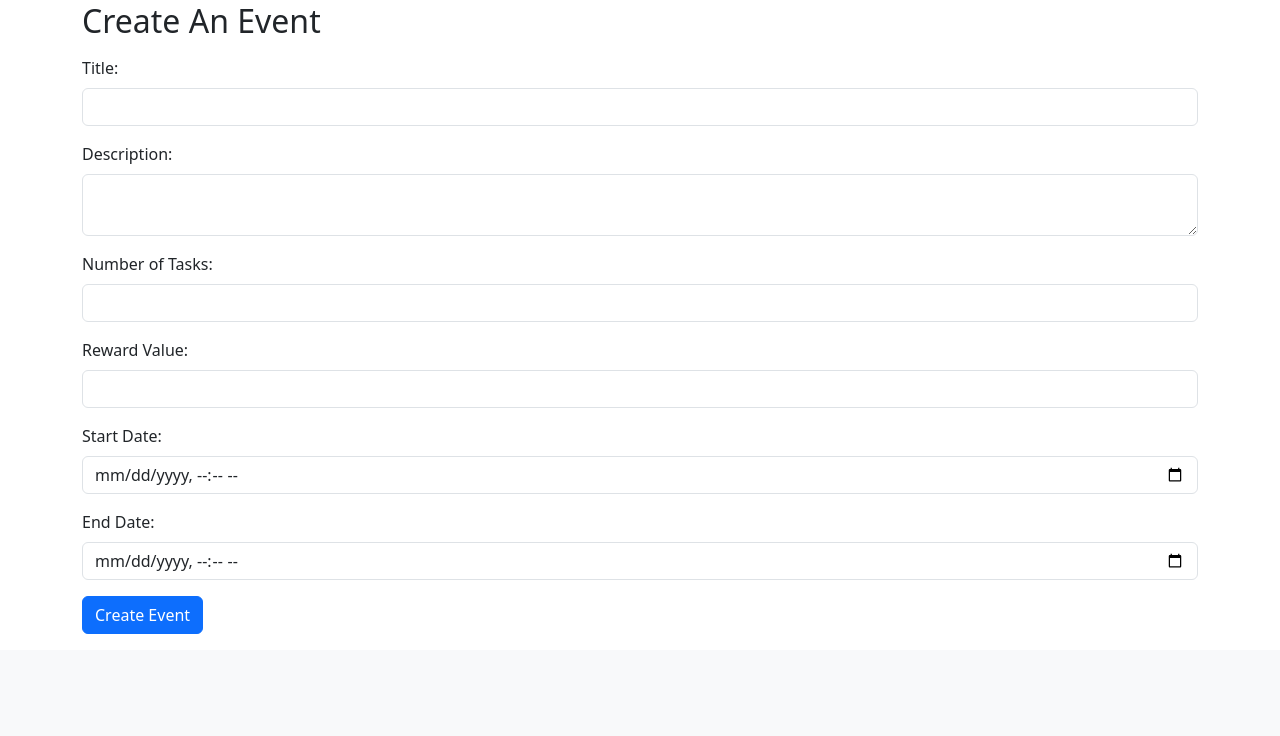
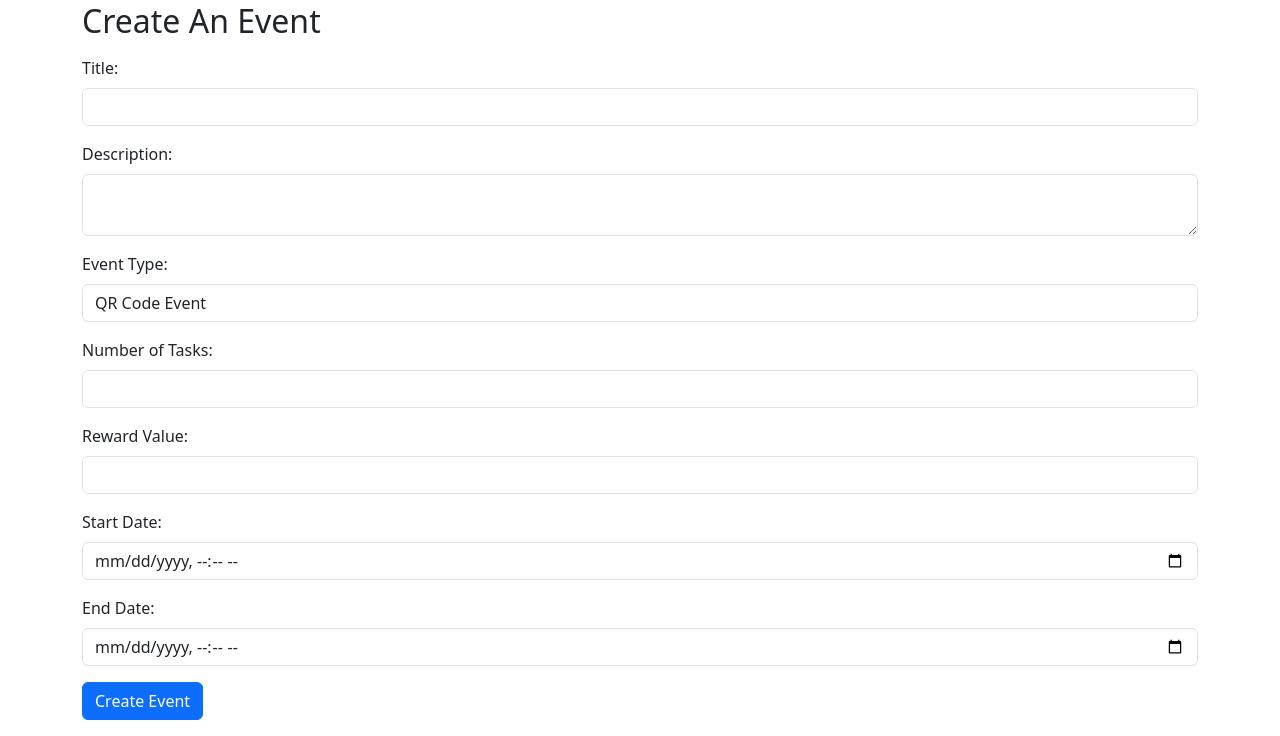
Before and after one commit to annabelle-josie/group-software-project, a Django app: page /events in a window 1280 px wide. Shown: the part 841-1577 px from the top of the page. Before the commit the page ends 1475 px from the top, so only its background shows below. Run offline with Django 5.2, Linux system fonts and the light colour scheme; a user stored in the database is signed in; data comes from the database, SQL or seed files in the repository; both versions use the stored data as it was after the commit.

Commit message:
Fixed events not incrementing and added QR code event completion
Fixed events not incrementing and added QR code event completion

```diff
--- a/event_management/models.py
+++ b/event_management/models.py
@@ -14,6 +14,7 @@ class Events(models.Model):
     startDate = models.DateTimeField()
     endDate = models.DateTimeField()
     eventQR = models.CharField(max_length=100, default=None, null=True)
+    isQR = models.BooleanField(default=False)
     eventMaster = models.ForeignKey("user_management.CustomUser", on_delete=models.CASCADE)
 
     class Meta:
--- a/main/templates/events.html
+++ b/main/templates/events.html
@@ -45,10 +45,19 @@
                                 </span>
                             </p>
 
-                            <button class="btn btn-primary" onclick="incrementProgress({{ event.eventId }})"
-                                    {% if event.participant.status == "complete" or event.progress == event.noOfTasks %}style="display:none;"{% endif %}>
-                                Increase Progress
+                            {% if event.isQR %}
+                                <div id="reader-{{ event.eventId }}" class="qr-scanner-container">
+                                    <button class="btn btn-primary" onclick="startScanner({{ event.eventId }})">
+                                        Scan QR Code
                                     </button>
+                                    <div id="reader-{{ event.eventId }}-reader" style="width: 100%; height: 300px;"></div>
+                                </div>
+                            {% else %}
+                                <button class="btn btn-primary" id="increment-{{ event.eventId }}" onclick="incrementProgress({{ event.eventId }})">
+                                    Increment Progress
+                                </button>
+                            {% endif %}
+
                         </div>
                     </div>
                 </div>
@@ -74,8 +83,16 @@
             </div>
 
             <div class="mb-3">
+                <label for="qrCode" class="form-label">Event Type:</label>
+                <select name="qrCode" id="qrCode" class="form-control" required onchange="toggleTaskInput(this)">
+                    <option value="qr">QR Code Event</option>
+                    <option value="non-qr">Non-QR Event</option>
+                </select>
+            </div>
+
+            <div class="mb-3">
                 <label for="noOfTasks" class="form-label">Number of Tasks:</label>
-                <input type="number" name="noOfTasks" class="form-control" required>
+                <input type="number" name="noOfTasks" id="noOfTasks" class="form-control" required>
             </div>
 
             <div class="mb-3">
@@ -98,38 +115,101 @@
     {% endif %}
 </div>
 
+<script src="https://unpkg.com/html5-qrcode"></script>
+
 <script>
+    function toggleTaskInput(selectElement) {
+        const noOfTasksInput = document.getElementById('noOfTasks');
+        if (selectElement.value === 'qr') {
+            noOfTasksInput.value = 1;  // Automatically set number of tasks to 1 for QR Code events
+            noOfTasksInput.setAttribute('readonly', 'readonly');  // Disable input
+        } else {
+            noOfTasksInput.removeAttribute('readonly');  // Enable input for non-QR events
+        }
+    }
+
+    function startScanner(eventId) {
+        // Initially hide the button and reader if completed
+        const statusElement = document.getElementById(`status-${eventId}`);
+        if (statusElement && statusElement.innerText === "Completed") {
+            document.querySelector(`#reader-${eventId}`).style.display = "none";
+            const incrementButton = document.querySelector(`#increment-${eventId}`);
+            if (incrementButton) incrementButton.style.display = "none";
+        } else {
+            document.querySelector(`#reader-${eventId} button`).style.display = "none";
+            document.querySelector(`#reader-${eventId}-reader`).style.display = "block";
+
+            var html5QrcodeScanner = new Html5QrcodeScanner(
+                `reader-${eventId}-reader`, { fps: 10, qrbox: 200 });
+
+            html5QrcodeScanner.render(function(decodedText, decodedResult) {
+                console.log(`Scan result: ${decodedText}`, decodedResult);
+                fetch(`/increment_progress/${eventId}/`, {
+                    method: "POST",
+                    headers: {
+                        "X-CSRFToken": "{{ csrf_token }}",
+                        "Content-Type": "application/json"
+                    },
+                    body: JSON.stringify({ qrCode: decodedText })
+                })
+                .then(response => response.json())
+                .then(data => {
+                    if (data.status === "complete") {
+                        const statusElement = document.getElementById(`status-${eventId}`);
+                        statusElement.innerText = "Completed";
+                        statusElement.classList.remove("bg-warning");
+                        statusElement.classList.add("bg-success");
+
+                        document.querySelector(`#reader-${eventId}`).style.display = "none";
+                        const incrementButton = document.querySelector(`#increment-${eventId}`);
+                        if (incrementButton) {
+                            incrementButton.style.display = "none";
+                        }
+                    }
+
+                    const progressElement = document.getElementById(`progress-${eventId}`);
+                    progressElement.innerText = `${data.progress}/${data.totalTasks}`;
+                })
+                .catch(err => {
+                    alert("There was an issue updating the progress.");
+                    console.error(err);
+                });
+            });
+        }
+    }
+
     function incrementProgress(eventId) {
         fetch(`/increment_progress/${eventId}/`, {
             method: "POST",
             headers: {
                 "X-CSRFToken": "{{ csrf_token }}",
                 "Content-Type": "application/json"
-        }
+            },
+            body: JSON.stringify({ qrCode: null })
         })
         .then(response => response.json())
         .then(data => {
-        if (data.error) {
-            alert("Error: " + data.error);
-        } else {
-            const progressElement = document.getElementById(`progress-${eventId}`);
-            progressElement.innerText = `${data.progress}/${data.totalTasks}`;
-
-            let statusElement = document.getElementById(`status-${eventId}`);
             if (data.status === "complete") {
+                const statusElement = document.getElementById(`status-${eventId}`);
                 statusElement.innerText = "Completed";
                 statusElement.classList.remove("bg-warning");
                 statusElement.classList.add("bg-success");
-                document.querySelector(`button[onclick="incrementProgress(${eventId})"]`).disabled = true;
-                location.reload();
+
+                document.querySelector(`#reader-${eventId}`).style.display = "none";
+                const incrementButton = document.querySelector(`#increment-${eventId}`);
+                if (incrementButton) {
+                    incrementButton.style.display = "none";
                 }
             }
+
+            const progressElement = document.getElementById(`progress-${eventId}`);
+            progressElement.innerText = `${data.progress}/${data.totalTasks}`;
         })
         .catch(err => {
-        alert("There was an issue updating the progress.");
+            alert("There was an issue incrementing the progress.");
             console.error(err);
         });
     }
+
 </script>
-
 {% endblock %}
--- a/main/views.py
+++ b/main/views.py
@@ -80,6 +80,7 @@ def events(request):
             "noOfTasks": event_participant.eventId.noOfTasks,
             "status": event_participant.status,
             "eventQR": event_participant.eventId.eventQR,
+            "isQR": event_participant.eventId.isQR,
         }
         for event_participant in user_events
     ]
@@ -93,7 +94,10 @@ def events(request):
         rewardValue = request.POST["rewardValue"]
         startDate = request.POST["startDate"]
         endDate = request.POST["endDate"]
+        isQR = request.POST["qrCode"] == "qr"
 
+
+        eventQR = ''.join(secrets.choice(string.ascii_letters + string.digits) for _ in range(80)) if isQR else None
 
         new_event = Events.objects.create(
             title=title,
@@ -103,7 +107,8 @@ def events(request):
             startDate=startDate,
             endDate=endDate,
             eventMaster=request.user,
-            eventQR = ''.join(secrets.choice(string.ascii_letters + string.digits) for _ in range(80))
+            eventQR=eventQR,
+            isQR=isQR
         )
 
         all_users = User.objects.all()
@@ -123,41 +128,61 @@ def events(request):
     })
 
 
+
 @login_required
 def increment_progress(request, event_id):
     """Handle the progress increment request."""
     try:
         event_participant = EventParticipants.objects.get(username=request.user, eventId=event_id)
+        event = event_participant.eventId
     except EventParticipants.DoesNotExist:
         return JsonResponse({'error': 'Event participant not found.'}, status=404)
 
-    if event_participant.progress < event_participant.eventId.noOfTasks:
-        event_participant.increment_progress()
+    # Get the JSON data from the request body
+    try:
+        data = json.loads(request.body)
+        qr_code = data.get('qrCode')
+    except json.JSONDecodeError:
+        return JsonResponse({'error': 'Invalid JSON.'}, status=400)
 
+    # Check if it's a QR event or non-QR event
+    if event.isQR:
+        # If it's a QR event, check if the QR code matches
+        if not qr_code or qr_code != event.eventQR:
+            return JsonResponse({'error': 'Invalid QR code.'}, status=400)
 
-        if event_participant.progress >= event_participant.eventId.noOfTasks:
+    # Increment the progress if the QR code is correct (or if it's a non-QR event)
+    if event_participant.progress < event.noOfTasks:
+        event_participant.progress += 1  # Increment progress directly if there's no increment function
+        event_participant.save()
+
+        # Check if the participant has completed the event
+        if event_participant.progress >= event.noOfTasks:
             event_participant.status = "complete"
             event_participant.save()
 
-
+            # Update user stats with reward and points
             user_stats = UserStats.objects.get(user=request.user)
-            user_stats.leaves += event_participant.eventId.rewardValue
-            user_stats.points += event_participant.eventId.rewardValue
+            user_stats.leaves += event.rewardValue
+            user_stats.points += event.rewardValue
             user_stats.save()
 
             return JsonResponse({
                 'progress': event_participant.progress,
-                'totalTasks': event_participant.eventId.noOfTasks,
+                'totalTasks': event.noOfTasks,
                 'status': event_participant.status,
-                'rewardAdded': event_participant.eventId.rewardValue,
+                'rewardAdded': event.rewardValue,
                 'newBalance': user_stats.leaves
             })
 
+    # Return current progress if not completed
     return JsonResponse({
         'progress': event_participant.progress,
-        'totalTasks': event_participant.eventId.noOfTasks,
+        'totalTasks': event.noOfTasks,
         'status': event_participant.status
     })
+
+
 
 def generate_qr(request):
     qr_image_base64 = None
```
Also changed, not shown: db.sqlite3, event_management/migrations/0003_events_is_qr_event.py (added), event_management/migrations/0004_rename_is_qr_event_events_isqr.py (added), main/qrcodes/KjncAzTyuvVXlRVKXjyGWWp0IZb3A9ACneKITVSDglZSB60VAqXQ4AVMTc4CUPVlghkyf1zwbSt12C5V.png (added), main/qrcodes/P6FaSkqCqCRvgAHPO38sklup5aT29xLF1JvCZLpjt2foRfZIeGW8bq7uctqzIZ1hiQuLWX2QKnUk8h8q.png (added), main/qrcodes/xH3X9Kf4S7wkduj3ZKnHgbM1ufqQQROYNjx265Z2omd0Uk3vtfCO3IohwP4yatPUGz2ihsqPqCLWW5HH.png (added), main/qrcodes/zC8NsBmNEFFZsifHWpXAGV9e0TGLjZoxfsIse1ZLNa6AQIdytQO51NhzdT0usjtqUJRPt69OUqzeVfiO.png (added). Lines whose indentation alone changed are shown as unchanged.
